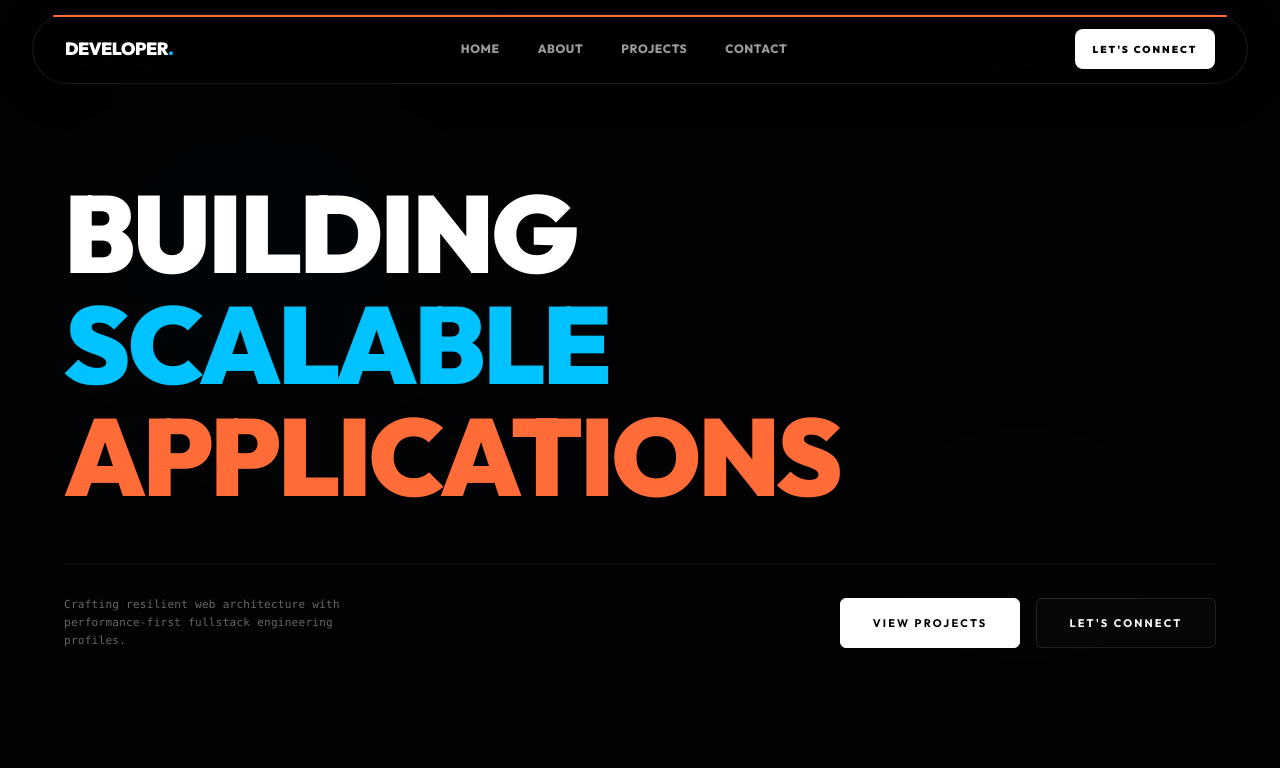
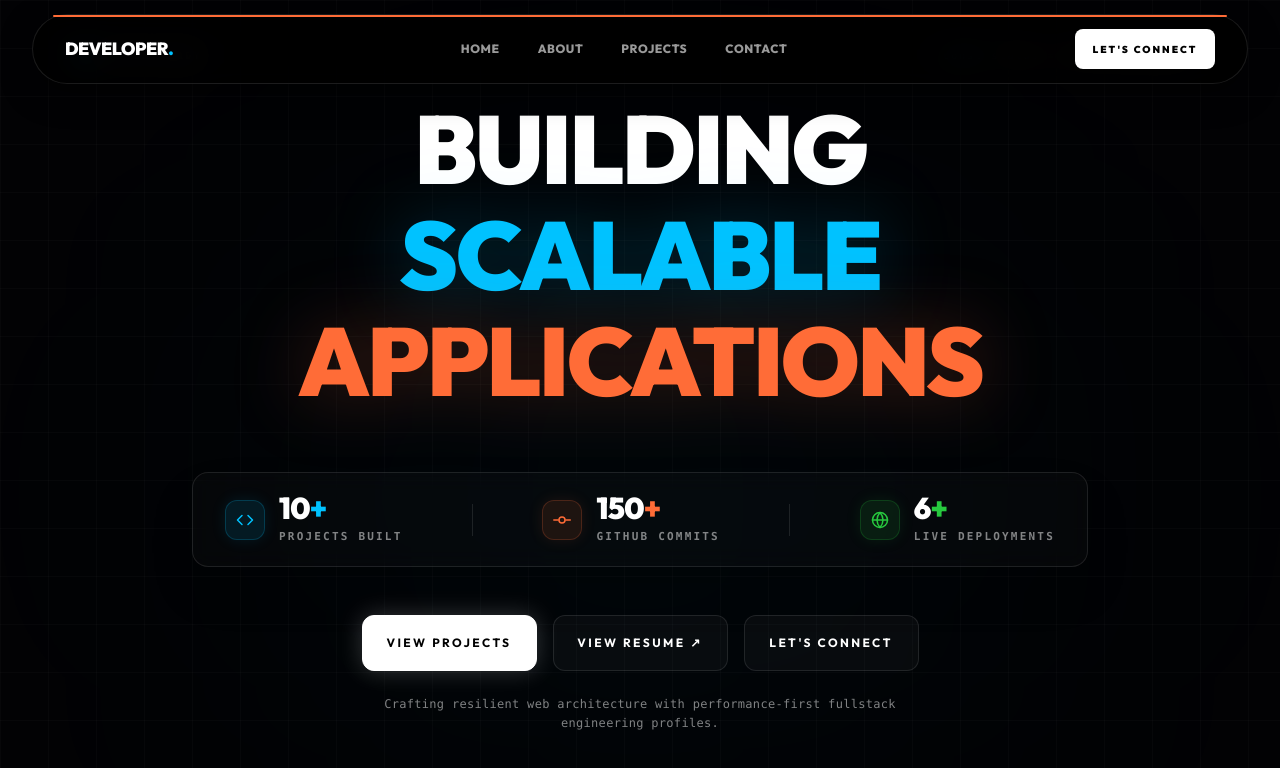
Before and after one commit to ShivaniGujjar/portfolio, a React (Vite) app: page / in a window 1280 px wide. Shown: the top 768 px of the page. Built offline with nearby package versions, Linux system fonts and the light colour scheme.

Commit message:
Refactor Home component: Introduce CountUpNumber for dynamic metrics display, enhance JackpotButton styles, and improve layout for better user experience

```diff
--- a/src/pages/Home.jsx
+++ b/src/pages/Home.jsx
@@ -1,30 +1,66 @@
 import React, { useLayoutEffect, useRef } from 'react';
 import { gsap } from 'gsap';
-import { SiMongodb, SiExpress, SiReact, SiNodedotjs } from 'react-icons/si';
+import { FiCode, FiGitCommit, FiGlobe } from 'react-icons/fi';
 
 // ==========================================
-// 🚀 SLEEK MINIMAL JACKPOT BUTTON
+// 🔢 SEQUENTIAL NUMBER TICKER COMPONENT
 // ==========================================
-const JackpotButton = ({ text, href, isPrimary }) => {
+const CountUpNumber = ({ targetNumber, suffix = "+", colorClass = "text-[#00C2FF]" }) => {
+  const numRef = useRef(null);
+
+  useLayoutEffect(() => {
+    const obj = { count: 0 };
+
+    let ctx = gsap.context(() => {
+      gsap.to(obj, {
+        count: targetNumber,
+        duration: 2,
+        delay: 0.6,
+        ease: "power2.out",
+        onUpdate: () => {
+          if (numRef.current) {
+            numRef.current.innerText = Math.floor(obj.count);
+          }
+        }
+      });
+    }, numRef);
+
+    return () => ctx.revert();
+  }, [targetNumber]);
+
+  return (
+    <div className="font-outfit text-2xl sm:text-3xl font-black text-white tracking-tight leading-none inline-flex items-center">
+      <span ref={numRef}>0</span>
+      <span className={colorClass}>{suffix}</span>
+    </div>
+  );
+};
+
+// ==========================================
+// 🚀 SLEEK JACKPOT BUTTON
+// ==========================================
+const JackpotButton = ({ text, href, isPrimary, target, rel }) => {
   return (
     <a
       href={href}
-      className={`group relative h-[48px] sm:h-[50px] w-full sm:w-[180px] overflow-hidden rounded-md font-bold text-[11px] uppercase tracking-[0.2em] transition-all duration-300 flex items-center justify-center border ${
+      target={target}
+      rel={rel}
+      className={`group relative h-[52px] sm:h-[56px] w-full sm:w-[175px] overflow-hidden rounded-xl font-bold text-xs uppercase tracking-[0.2em] transition-all duration-300 flex items-center justify-center border ${
         isPrimary
-          ? "bg-white text-black border-white hover:bg-[#FF6C37] hover:border-[#FF6C37] hover:text-white"
-          : "bg-white/[0.02] text-white border-white/10 hover:border-white/30"
+          ? "bg-white text-black border-white hover:bg-[#FF6C37] hover:border-[#FF6C37] hover:text-white shadow-[0_0_25px_rgba(255,255,255,0.2)]"
+          : "bg-white/[0.03] text-white border-white/10 hover:border-white/30 hover:bg-white/5"
       }`}
     >
-      <div className="flex flex-col h-[50px] w-full items-center transition-transform duration-500 [transition-timing-function:cubic-bezier(0.16,1,0.3,1)] group-hover:-translate-y-[50px]">
-        <span className="flex h-[50px] shrink-0 items-center justify-center w-full">{text}</span>
-        <span className="flex h-[50px] shrink-0 items-center justify-center w-full">{text}</span>
+      <div className="flex flex-col h-[56px] w-full items-center transition-transform duration-500 [transition-timing-function:cubic-bezier(0.16,1,0.3,1)] group-hover:-translate-y-[56px]">
+        <span className="flex h-[56px] shrink-0 items-center justify-center w-full">{text}</span>
+        <span className="flex h-[56px] shrink-0 items-center justify-center w-full">{text}</span>
       </div>
     </a>
   );
 };
 
 // ==========================================
-// 🏠 NATURAL COMPACT HERO
+// 🏠 BOLD HERO SECTION WITH TICKING COUNTER
 // ==========================================
 const Home = () => {
   const containerRef = useRef(null);
@@ -39,20 +75,20 @@ const Home = () => {
         rotationX: -10,
         transformOrigin: "50% 0%"
       });
-      gsap.set(".fade-in", { opacity: 0, y: 15 });
+      gsap.set(".fade-in", { opacity: 0, y: 20 });
 
       tl.to(".smooth-line", {
         opacity: 1,
         y: 0,
         rotationX: 0,
-        duration: 1.2,
+        duration: 1.1,
         stagger: 0.1
       })
       .to(".fade-in", {
         opacity: 1,
         y: 0,
         duration: 0.8
-      }, "-=0.8");
+      }, "-=0.7");
 
     }, containerRef);
     return () => ctx.revert();
@@ -62,57 +98,109 @@ const Home = () => {
     <section
       ref={containerRef}
       id="home"
-      // Changed from min-h-screen to h-auto on mobile, keeping sm:min-h-screen for desktop
-      className="relative w-full h-auto sm:min-h-screen bg-[#020204] flex flex-col justify-between px-5 sm:px-10 lg:px-16 pt-6 pb-12 sm:py-12 select-none overflow-hidden"
+      className="relative w-full h-auto sm:min-h-screen bg-[#020204] flex flex-col justify-between px-6 sm:px-12 lg:px-20 pt-8 pb-12 sm:py-12 select-none overflow-hidden"
       style={{ perspective: "1000px" }}
     >
-      {/* Ambient Glows */}
-      <div className="absolute top-0 left-0 w-[40vw] h-[40vw] bg-[#00C2FF]/[0.01] rounded-full blur-[120px] pointer-events-none" />
-      <div className="absolute bottom-0 right-0 w-[40vw] h-[40vw] bg-[#FF6C37]/[0.01] rounded-full blur-[120px] pointer-events-none" />
+      {/* Background Cyber Pattern & Ambient Glows */}
+      <div className="absolute inset-0 bg-[linear-gradient(to_right,#ffffff05_1px,transparent_1px),linear-gradient(to_bottom,#ffffff05_1px,transparent_1px)] bg-[size:48px_48px] pointer-events-none" />
+      <div className="absolute top-1/3 left-1/2 -translate-x-1/2 w-[60vw] h-[35vw] bg-[#00C2FF]/[0.035] rounded-full blur-[160px] pointer-events-none" />
 
       {/* TOP META BAR */}
-      <div className="fade-in w-full max-w-[1400px] mx-auto flex justify-between items-center border-b border-white/5 pb-4">
-        <div className="flex items-center gap-2.5">
-          <div className="w-1.5 h-1.5 rounded-full bg-[#00C2FF]" />
-          <span className="font-mono text-[9px] tracking-[0.25em] text-white/30 uppercase">System.ready</span>
+      <div className="fade-in w-full max-w-[1450px] mx-auto flex justify-between items-center border-b border-white/10 pb-5 relative z-10">
+        <div className="flex items-center gap-3">
+          <div className="w-2 h-2 rounded-full bg-[#00C2FF] shadow-[0_0_10px_#00C2FF]" />
+          <span className="font-mono text-[10px] tracking-[0.25em] text-white/50 uppercase font-bold">System.ready</span>
         </div>
-        <div className="font-mono text-[9px] tracking-[0.2em] text-white/30 hidden sm:block">
-          <span className="text-[#00C2FF]">const</span> profile <span className="text-[#FF6C37]">=</span> MERN_DEVELOPER;
+        <div className="font-mono text-[10px] tracking-[0.2em] text-white/50 hidden sm:block">
+          <span className="text-[#00C2FF]">const</span> status <span className="text-[#FF6C37]">=</span> "ACTIVE_BUILDER";
         </div>
       </div>
 
-      {/* 👑 MAIN HERO BODY */}
-      <div className="w-full max-w-[1400px] mx-auto flex flex-col items-start justify-center pt-12 pb-10 sm:py-0 sm:my-auto">
+      {/* 👑 CENTERED HERO BODY */}
+      <div className="w-full max-w-[1300px] mx-auto flex flex-col items-center justify-center text-center pt-10 pb-10 sm:py-0 sm:my-auto relative z-10">
+
+        {/* Main Heading */}
         <h1
-          className="w-full text-[10.5vw] xs:text-[10vw] sm:text-[8.5vw] md:text-[6.8rem] font-black leading-[0.95] uppercase text-left flex flex-col gap-1 sm:gap-2 tracking-tight whitespace-nowrap break-keep"
+          className="w-full text-[clamp(2.8rem,7.5vw,6.5rem)] font-black leading-[0.98] uppercase text-center flex flex-col gap-2 sm:gap-3 tracking-tight"
           style={{ transformStyle: "preserve-3d" }}
         >
           <div className="smooth-line text-white [backface-visibility:hidden] will-change-transform">
             BUILDING
           </div>
 
-          <div className="smooth-line text-[#00C2FF] [backface-visibility:hidden] will-change-transform">
+          <div className="smooth-line text-[#00C2FF] [backface-visibility:hidden] will-change-transform drop-shadow-[0_0_35px_rgba(0,194,255,0.25)]">
             SCALABLE
           </div>
 
-          <div className="smooth-line text-[#FF6C37] [backface-visibility:hidden] will-change-transform">
+          <div className="smooth-line text-[#FF6C37] [backface-visibility:hidden] will-change-transform drop-shadow-[0_0_35px_rgba(255,108,55,0.25)]">
             APPLICATIONS
           </div>
         </h1>
 
-        {/* CONTROLS ROW */}
-        <div className="fade-in flex flex-col lg:flex-row lg:items-center justify-between gap-6 w-full mt-8 sm:mt-14 pt-6 sm:pt-8 border-t border-white/5">
-          <p className="font-mono text-[11px] text-white/40 max-w-xs leading-relaxed tracking-wide">
+        {/* 🔢 METRICS BAR WITH INCREMENTING COUNTERS */}
+        <div className="fade-in w-full max-w-4xl mx-auto mt-12 sm:mt-16 flex flex-col sm:flex-row items-center justify-between gap-6 sm:gap-0 px-8 py-5 rounded-2xl bg-white/[0.02] border border-white/10 backdrop-blur-md shadow-2xl">
+
+          {/* Milestone 1 */}
+          <div className="flex items-center gap-3.5 group cursor-default">
+            <div className="p-2.5 rounded-xl bg-[#00C2FF]/10 text-[#00C2FF] border border-[#00C2FF]/20 shadow-[0_0_15px_rgba(0,194,255,0.1)]">
+              <FiCode className="text-base sm:text-lg" />
+            </div>
+            <div className="text-left">
+              <CountUpNumber targetNumber={10} colorClass="text-[#00C2FF]" />
+              <span className="font-mono text-[10px] sm:text-[11px] text-white/50 tracking-[0.2em] uppercase font-bold mt-1 block">
+                Projects Built
+              </span>
+            </div>
+          </div>
+
+          <div className="hidden sm:block h-8 w-[1px] bg-white/10" />
+
+          {/* Milestone 2 */}
+          <div className="flex items-center gap-3.5 group cursor-default">
+            <div className="p-2.5 rounded-xl bg-[#FF6C37]/10 text-[#FF6C37] border border-[#FF6C37]/20 shadow-[0_0_15px_rgba(255,108,55,0.1)]">
+              <FiGitCommit className="text-base sm:text-lg" />
+            </div>
+            <div className="text-left">
+              <CountUpNumber targetNumber={150} colorClass="text-[#FF6C37]" />
+              <span className="font-mono text-[10px] sm:text-[11px] text-white/50 tracking-[0.2em] uppercase font-bold mt-1 block">
+                Github Commits
+              </span>
+            </div>
+          </div>
+
+          <div className="hidden sm:block h-8 w-[1px] bg-white/10" />
+
+          {/* Milestone 3 */}
+          <div className="flex items-center gap-3.5 group cursor-default">
+            <div className="p-2.5 rounded-xl bg-[#27C93F]/10 text-[#27C93F] border border-[#27C93F]/20 shadow-[0_0_15px_rgba(39,201,63,0.1)]">
+              <FiGlobe className="text-base sm:text-lg" />
+            </div>
+            <div className="text-left">
+              <CountUpNumber targetNumber={6} colorClass="text-[#27C93F]" />
+              <span className="font-mono text-[10px] sm:text-[11px] text-white/50 tracking-[0.2em] uppercase font-bold mt-1 block">
+                Live Deployments
+              </span>
+            </div>
+          </div>
+
+        </div>
+
+        {/* BUTTONS & DESCRIPTION */}
+        <div className="fade-in flex flex-col items-center gap-6 mt-12 w-full max-w-2xl mx-auto">
+
+          <div className="flex flex-col sm:flex-row items-center justify-center gap-4 w-full">
+            <JackpotButton href="#projects" text="VIEW PROJECTS" isPrimary={true} />
+            <JackpotButton href="/resume.pdf" text="VIEW RESUME ↗" isPrimary={false} target="_blank" rel="noreferrer" />
+            <JackpotButton href="#contact" text="LET'S CONNECT" isPrimary={false} />
+          </div>
+
+          <p className="font-mono text-xs text-white/50 max-w-lg text-center leading-relaxed tracking-wide">
             Crafting resilient web architecture with performance-first fullstack engineering profiles.
           </p>
-          <div className="flex flex-col sm:flex-row items-center gap-3 sm:gap-4 w-full lg:w-auto">
-            <JackpotButton href="#projects" text="VIEW PROJECTS" isPrimary={true} />
-            <JackpotButton href="#contact" text="LET'S CONNECT" isPrimary={false} />
-          </div>
+
         </div>
+
       </div>
-
-
 
     </section>
   );
```
